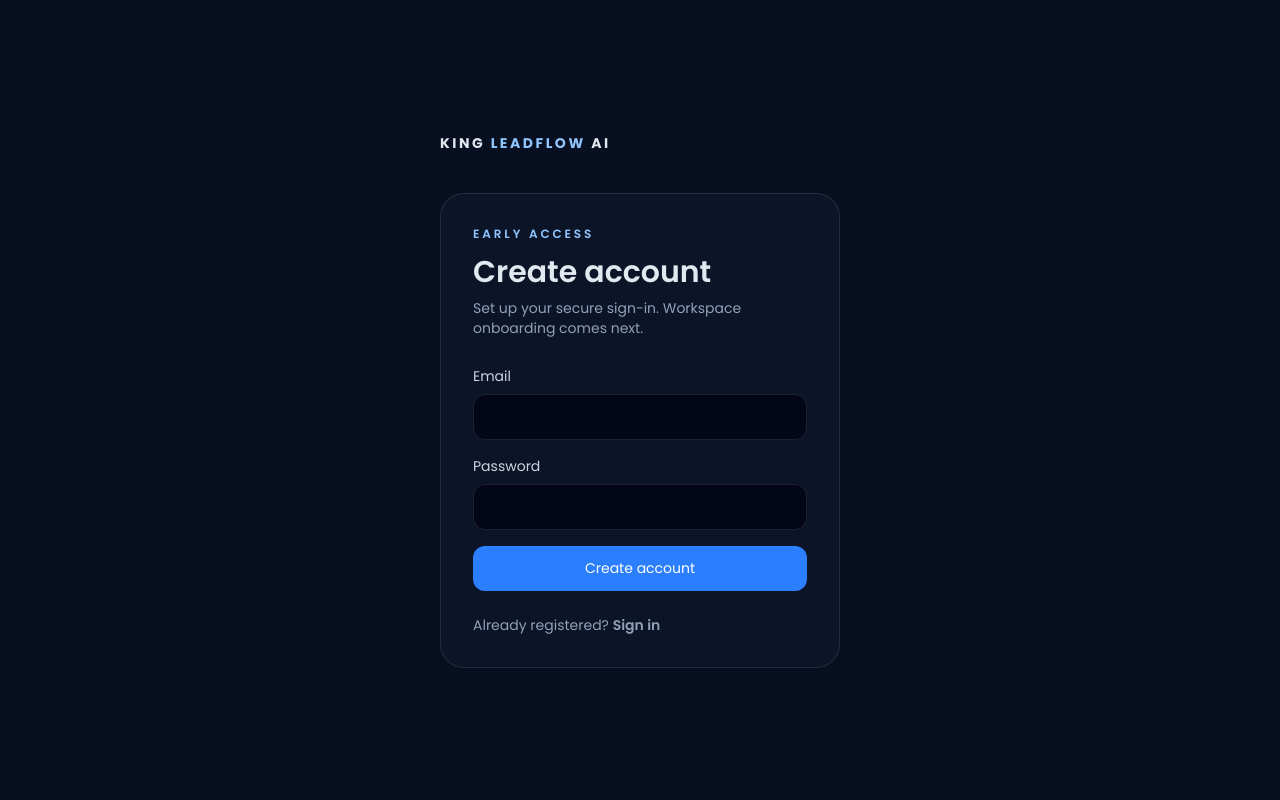
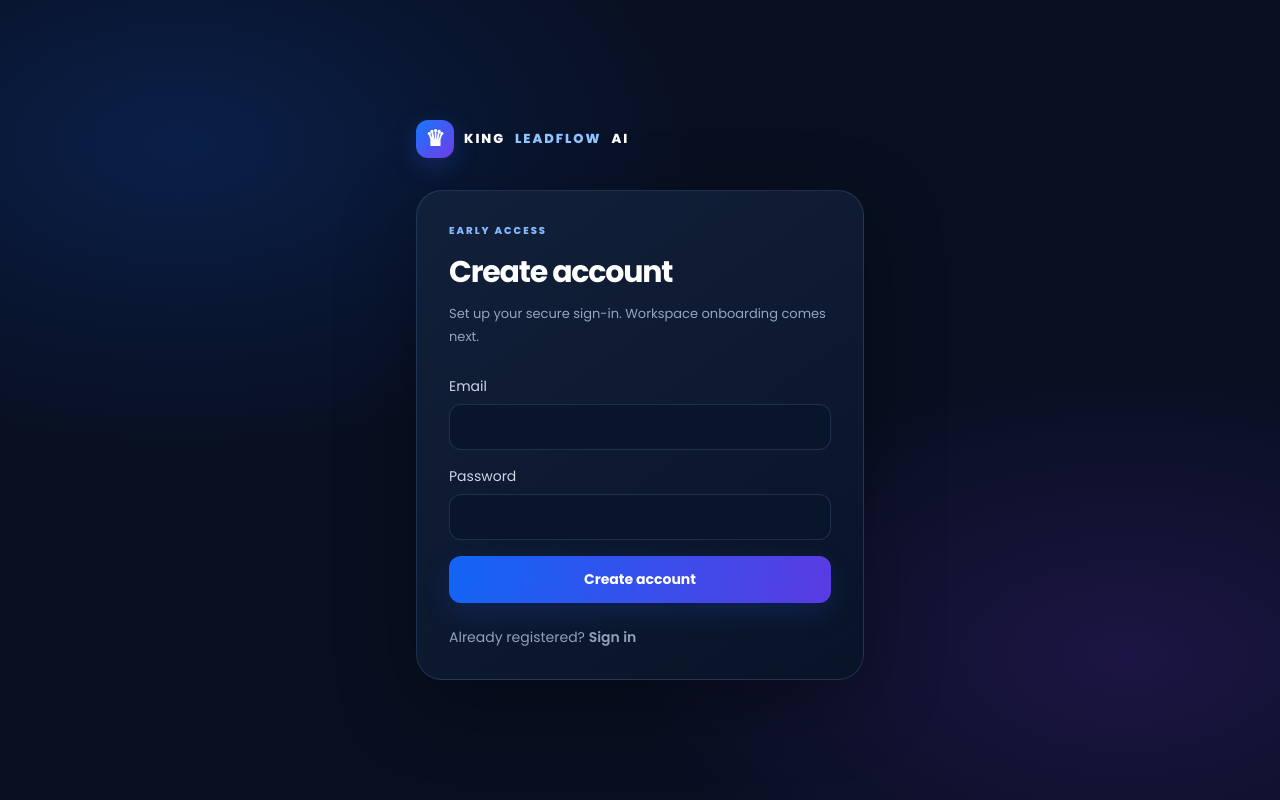
Before and after one commit to studio23webdezign/kingleadflow, a Next.js app: page /signup in a window 1280 px wide. Built offline with nearby package versions, Linux system fonts and the light colour scheme.

Commit message:
feat(ui): unify lead details and onboarding visual design

```diff
--- a/app/signup/page.tsx
+++ b/app/signup/page.tsx
@@ -3,18 +3,18 @@ import { signUp } from "@/app/auth/actions";
 type Props = { searchParams: Promise<{ error?: string; message?: string }> };
 export default async function SignupPage({ searchParams }: Props) {
   const { error, message } = await searchParams;
-  return <main className="mx-auto flex min-h-screen w-full max-w-md flex-col justify-center px-6 py-16">
-    <Link href="/" className="mb-10 text-sm font-bold tracking-[0.18em]">KING <span className="text-blue-300">LEADFLOW</span> AI</Link>
-    <div className="rounded-3xl border border-white/10 bg-slate-900/70 p-8">
-      <p className="text-xs font-semibold tracking-[0.24em] text-blue-300">EARLY ACCESS</p><h1 className="mt-3 text-3xl font-semibold">Create account</h1>
-      <p className="mt-2 text-sm text-slate-400">Set up your secure sign-in. Workspace onboarding comes next.</p>
+  return <main className="app-auth-shell flex min-h-screen w-full flex-col justify-center px-5 py-12 sm:px-6"><div className="mx-auto w-full max-w-md">
+    <Link href="/" className="app-auth-brand mb-8">KING <span className="text-blue-300">LEADFLOW</span> AI</Link>
+    <div className="app-auth-panel p-6 sm:p-8">
+      <p className="app-auth-kicker">EARLY ACCESS</p><h1 className="app-auth-title">Create account</h1>
+      <p className="app-auth-copy">Set up your secure sign-in. Workspace onboarding comes next.</p>
       {message === "check-email" && <p role="status" className="mt-5 rounded-xl border border-blue-400/20 bg-blue-500/10 p-3 text-sm text-blue-100">Check your inbox for the confirmation link before signing in.</p>}
       {error && <p role="alert" className="mt-5 rounded-xl border border-red-400/20 bg-red-400/10 p-3 text-sm text-red-200">{error === "invalid" ? "Enter a valid email and a password of at least 8 characters." : "We could not create that account. The email may already be registered or signup may be unavailable."}</p>}
       <form action={signUp} className="mt-7 space-y-4">
-        <label className="block text-sm text-slate-300">Email<input name="email" type="email" autoComplete="email" required maxLength={254} className="mt-2 w-full rounded-xl border border-white/10 bg-slate-950 px-4 py-3 text-white outline-none focus:border-blue-400" /></label>
-        <label className="block text-sm text-slate-300">Password<input name="password" type="password" autoComplete="new-password" required minLength={8} maxLength={128} className="mt-2 w-full rounded-xl border border-white/10 bg-slate-950 px-4 py-3 text-white outline-none focus:border-blue-400" /></label>
-        <button className="w-full rounded-xl bg-blue-500 px-5 py-3 font-bold text-white">Create account</button>
+        <label className="block text-sm text-slate-300">Email<input name="email" type="email" autoComplete="email" required maxLength={254} className="app-auth-field" /></label>
+        <label className="block text-sm text-slate-300">Password<input name="password" type="password" autoComplete="new-password" required minLength={8} maxLength={128} className="app-auth-field" /></label>
+        <button className="app-auth-submit">Create account</button>
       </form><p className="mt-6 text-sm text-slate-400">Already registered? <Link href="/login" className="font-semibold text-blue-300">Sign in</Link></p>
     </div>
-  </main>;
+  </div></main>;
 }
```
